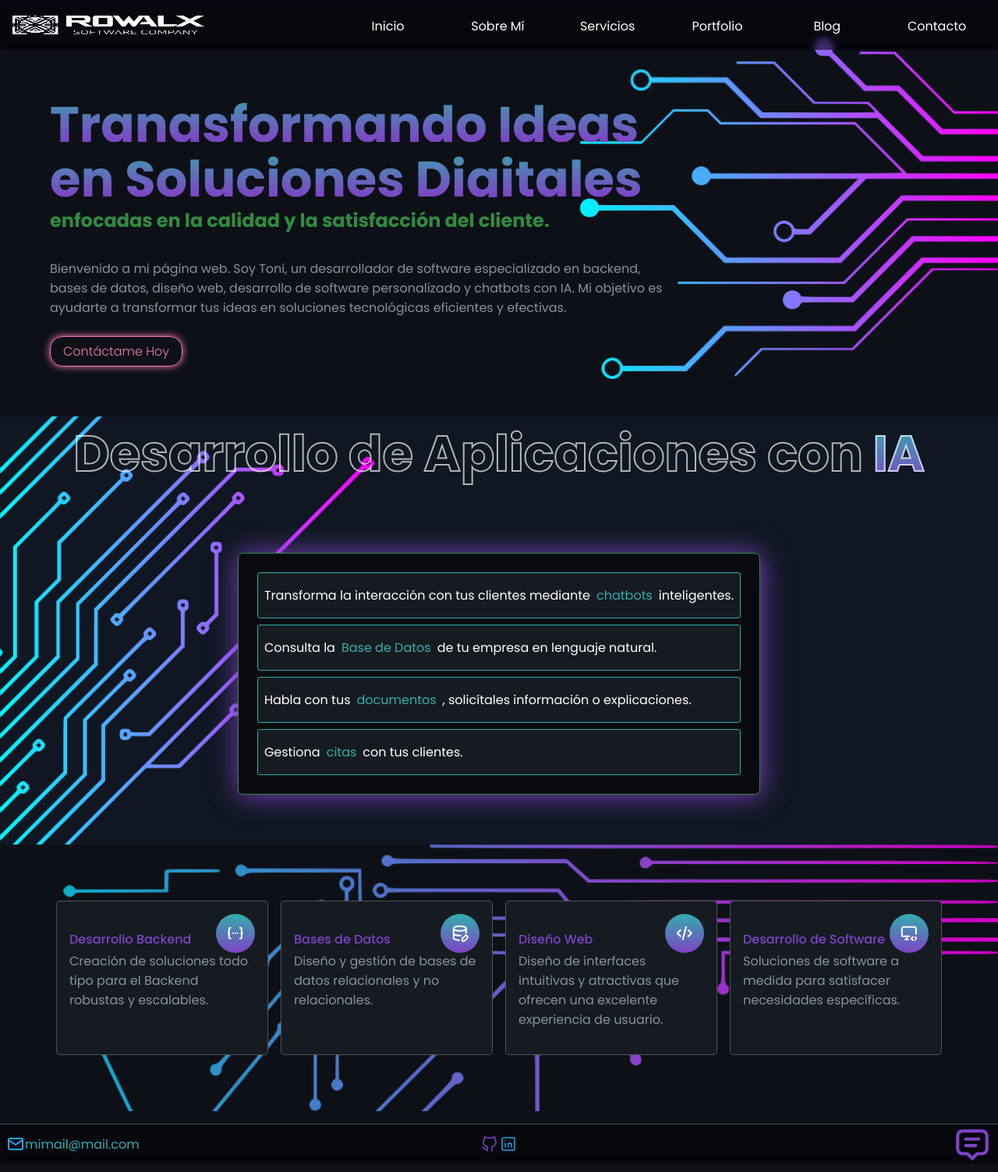
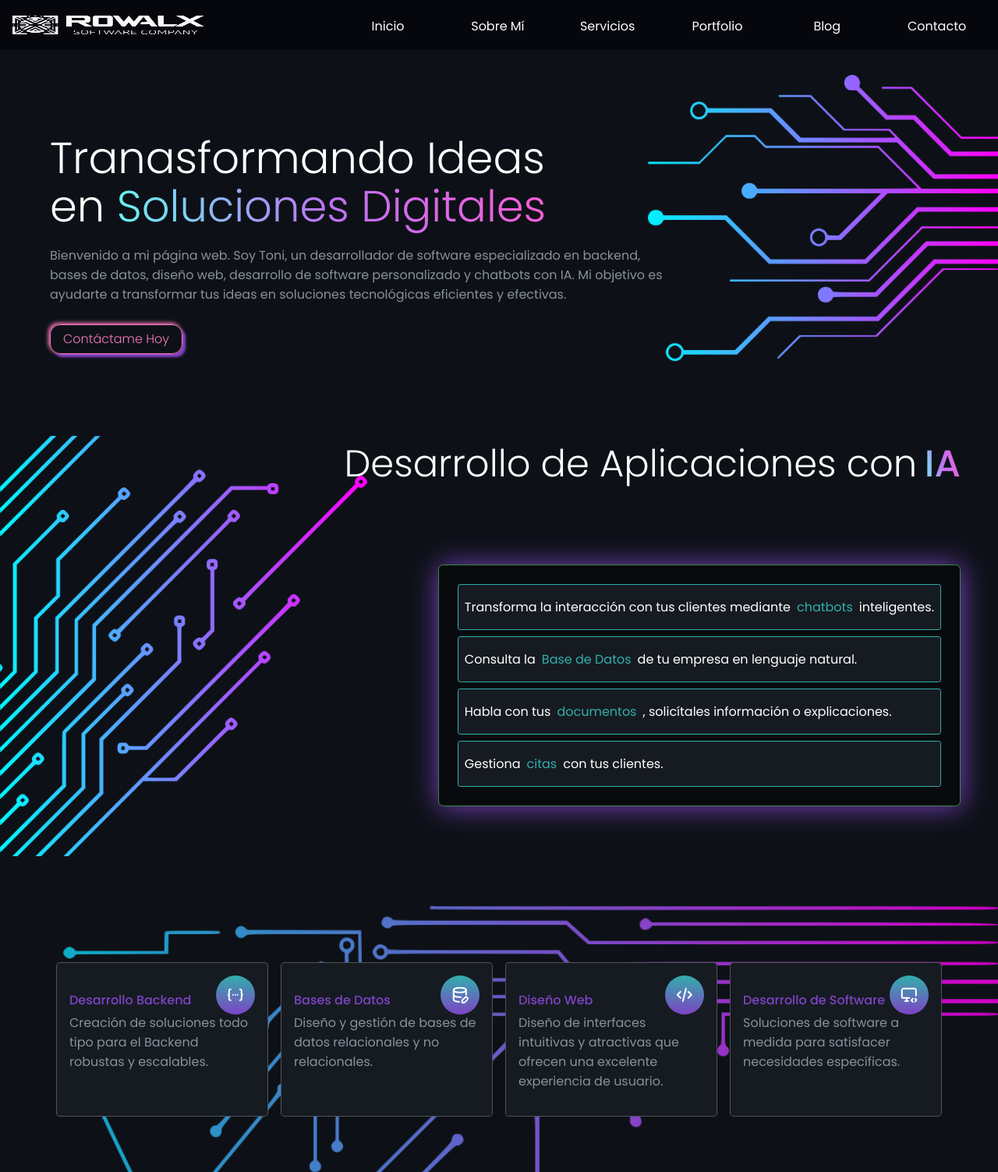
Before and after one commit to ToniMCano/PersonalPage, a Django app: page / in a window 1280 px wide. Shown: the top 1503 px of the page at 78% size. Run offline with Django 5.2, Linux system fonts and the light colour scheme.

Commit message:
Cambios Inicio

```diff
--- a/core/static/core/css/main.css
+++ b/core/static/core/css/main.css
@@ -117,7 +117,7 @@
     display: flex;
     flex-direction: column;
     align-items: left;
-    margin: 3em 0;
+    margin: 6em 0;
     /*background:black;*/
     background-image: url("/static/core/img2/circuit.png");
     background-size: contain;
@@ -128,7 +128,7 @@
 
 
 .text_background , .ai > h2 > span{
-    background: -webkit-linear-gradient(#32AFAB, #7E43C5);
+    background: -webkit-linear-gradient(190deg , hsl(313, 92%, 67%), #bf71f3 , #66f7f2);
     -webkit-background-clip: text;
     -webkit-text-fill-color: transparent;
     color: #32AFAB;
@@ -142,13 +142,14 @@
 }
 
 
-.home > h5{
+h5{
     margin: 0;
     padding: 0;
     text-align: left;
-    font-size: 4em;
+    font-size: 3.5em;
     height: 1.1em;
     color:white;
+    font-weight: 300;
 }
 
 
@@ -165,16 +166,16 @@
     /*color: #F778BA;*/
     color: #F778BA;
     border: 1px solid #F778BA;
-    border-radius: 1em;
+    border-radius: 0.8em;
     padding: 0.4em 1em;
     font-weight: 300;
-    margin-top: 1em;
-    box-shadow: 0px 0cap 10px #F778BA;
+    box-shadow:  -2px -2px 5px #F778BA, 4px 4px 3px #7E43C5;
 }
 
 
 .home > article:first-of-type{
     width: 70%;
+    margin: 2em 0
 }
 
 
@@ -202,30 +203,34 @@
 
 .ai{
     display: flex;
-    justify-content: center;
+    justify-content: right;
     padding: 0  3em;
     flex-wrap: wrap;
-    background: #111823fa;
-    backdrop-filter: blur(5px);
+    /*background: #111823fa;
+    backdrop-filter: blur(5px);*/
     background-image: url("/static/core/img2/circuit2.png");
     background-size: contain;
     background-repeat: no-repeat;
     background-attachment:scroll ;
     background-position:left;
+    margin-bottom: 4em;
 }
 
 .ai > h2{
-width: 100%;
-font-size: 4em;
-color: transparent;
--webkit-text-stroke: 2px rgba(255, 255, 255, 0.678);
-margin: 0 0 1em 0;
-text-align: center;
+    margin:0;
+    margin-bottom: 2em;
+    padding: 0;
+    text-align: right;
+    font-size: 3em;
+    height: 1.1em;
+    color:white;
+    font-weight: 300;
+    width: 100%;
 }
 
 .ai > h2 > span{
     margin-left:0.2em;
-    color:#318B40;
+    font-weight: 500;
     }
 
 .technologies{
--- a/core/templates/core/index.html
+++ b/core/templates/core/index.html
@@ -3,9 +3,9 @@
    {% block content %}
    {% load static %}
    <section class = "home">
-        <h5 class = "text_background">Tranasformando Ideas</h5>
-        <h5 class = "text_background">en Soluciones Digitales</h5>
-        <h4>enfocadas en la calidad y la satisfacción del cliente.</h4>
+        <h5 class = "">Tranasformando Ideas</h5>
+        <h5 class = "">en <span class = text_background>Soluciones Digitales</span></h5>
+        <!--<h4>enfocadas en la calidad y la satisfacción del cliente.</h4>-->
         <article>
             Bienvenido a mi página web. Soy Toni, un desarrollador de software especializado en backend, bases de datos, diseño web, desarrollo de software personalizado y chatbots con IA. Mi objetivo es ayudarte a transformar tus ideas en soluciones tecnológicas eficientes y efectivas.
         </article>
@@ -14,7 +14,8 @@
         </article>
     </section>
     <div class = "ai">
-        <h2>Desarrollo de Aplicaciones con<span>IA</span></h2>
+
+        <h2>Desarrollo de Aplicaciones con<span class = text_background>IA</span></h2>
         <article>
             <div class = "nb">
                 <!--<svg  xmlns="http://www.w3.org/2000/svg"  width="48"  height="48"  viewBox="0 0 24 24"  fill="none"  stroke="currentColor"  stroke-width="2"  stroke-linecap="round"  stroke-linejoin="round"  class="icon icon-tabler icons-tabler-outline icon-tabler-file-text-ai"><path stroke="none" d="M0 0h24v24H0z" fill="none"/><path d="M14 3v4a1 1 0 0 0 1 1h4" /><path d="M10 21h-3a2 2 0 0 1 -2 -2v-14a2 2 0 0 1 2 -2h7l5 5v3.5" /><path d="M9 9h1" /><path d="M9 13h2.5" /><path d="M9 17h1" /><path d="M14 21v-4a2 2 0 1 1 4 0v4" /><path d="M14 19h4" /><path d="M21 15v6" /></svg>-->
```
